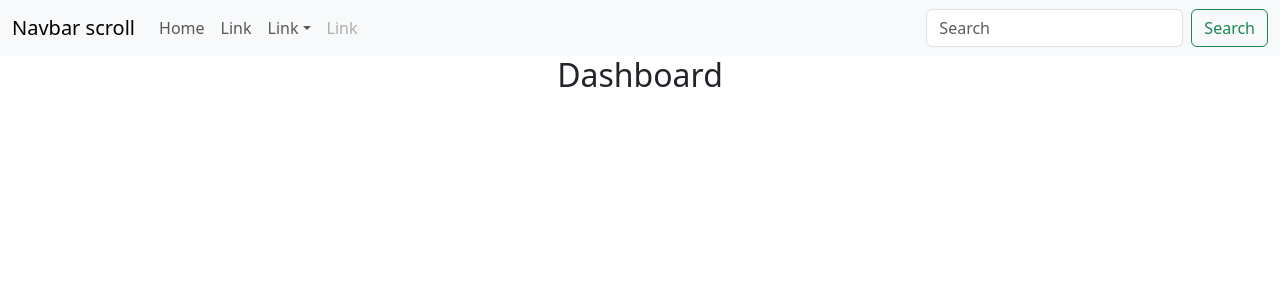
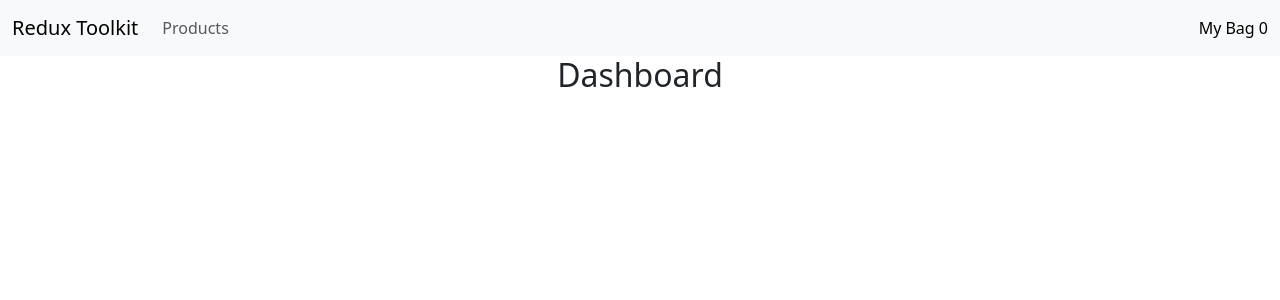
Before and after one commit to frankfarfan96/redux-talkit-ecomers-basic-dashboard, a React (Create React App) app: page / in a window 1280 px wide. Shown: the top 300 px of the page. Built offline with nearby package versions, Linux system fonts and the light colour scheme.

Commit message:
Customize NavbarPanel component

```diff
--- a/src/components/NavbarPanel.js
+++ b/src/components/NavbarPanel.js
@@ -1,48 +1,22 @@
-import Button from 'react-bootstrap/Button';
 import Container from 'react-bootstrap/Container';
-import Form from 'react-bootstrap/Form';
 import Nav from 'react-bootstrap/Nav';
 import Navbar from 'react-bootstrap/Navbar';
-import NavDropdown from 'react-bootstrap/NavDropdown';
+import { Link } from 'react-router-dom';
 
 const NavbarPanel = () => {
     return(
         <Navbar expand="lg" className="bg-body-tertiary">
         <Container fluid>
-          <Navbar.Brand href="#">Navbar scroll</Navbar.Brand>
-          <Navbar.Toggle aria-controls="navbarScroll" />
-          <Navbar.Collapse id="navbarScroll">
-            <Nav
-              className="me-auto my-2 my-lg-0"
-              style={{ maxHeight: '100px' }}
-              navbarScroll
-            >
-              <Nav.Link href="#action1">Home</Nav.Link>
-              <Nav.Link href="#action2">Link</Nav.Link>
-              <NavDropdown title="Link" id="navbarScrollingDropdown">
-                <NavDropdown.Item href="#action3">Action</NavDropdown.Item>
-                <NavDropdown.Item href="#action4">
-                  Another action
-                </NavDropdown.Item>
-                <NavDropdown.Divider />
-                <NavDropdown.Item href="#action5">
-                  Something else here
-                </NavDropdown.Item>
-              </NavDropdown>
-              <Nav.Link href="#" disabled>
-                Link
-              </Nav.Link>
+          <Navbar.Brand href="#">Redux Toolkit</Navbar.Brand>
+            <Nav>
+              <Nav.Link to="/" as={Link}>Products</Nav.Link>
             </Nav>
-            <Form className="d-flex">
-              <Form.Control
-                type="search"
-                placeholder="Search"
-                className="me-2"
-                aria-label="Search"
-              />
-              <Button variant="outline-success">Search</Button>
-            </Form>
-          </Navbar.Collapse>
+            <Navbar.Toggle />
+            <Navbar.Collapse className='justify-content-end'>
+              <Navbar.Text>
+                <Nav.Link to="/cart" as={Link}>My Bag 0</Nav.Link>
+              </Navbar.Text>
+            </Navbar.Collapse>
         </Container>
       </Navbar>
     )
```
